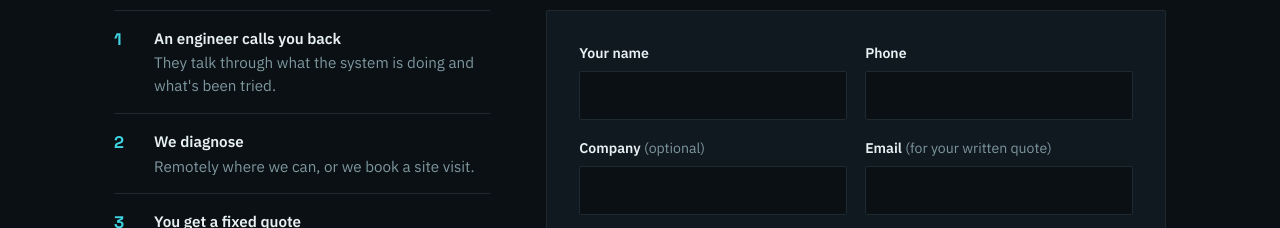
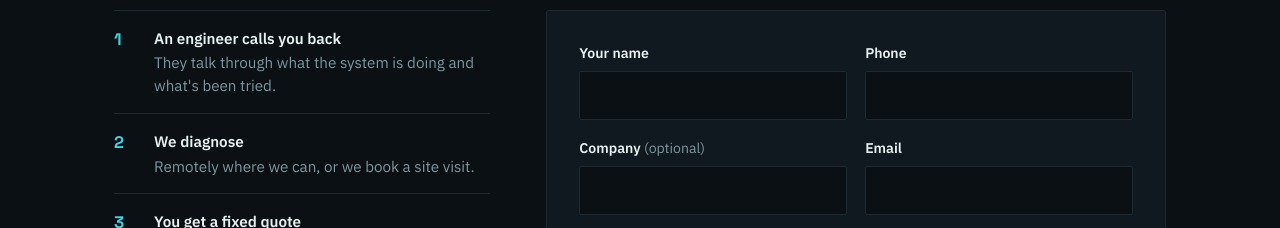
Before and after one commit to Zorian/vantaire, a plain HTML site: page index.html in a window 1280 px wide. Shown: the part 3460-3688 px from the top of the page. Drawn offline with Linux system fonts and the light colour scheme.

Commit message:
Make email required on callout form
Co-Authored-By: Claude Opus 5.5 <noreply@anthropic.com>
Claude-Session: https://claude.ai/code/session_01HVCPJNsr86MFi3mhRTQiin

```diff
--- a/index.html
+++ b/index.html
@@ -472,7 +472,7 @@ nav{display:none;}
           </div>
           <div class="co-row">
             <div class="co-f"><label for="co-company">Company <span class="co-opt">(optional)</span></label><input id="co-company" type="text" name="company" autocomplete="organization"></div>
-            <div class="co-f"><label for="co-email">Email <span class="co-opt">(for your written quote)</span></label><input id="co-email" type="email" name="email" autocomplete="email"></div>
+            <div class="co-f"><label for="co-email">Email</label><input id="co-email" type="email" name="email" autocomplete="email" required></div>
           </div>
           <fieldset>
             <legend>How urgent is it?</legend>
```
